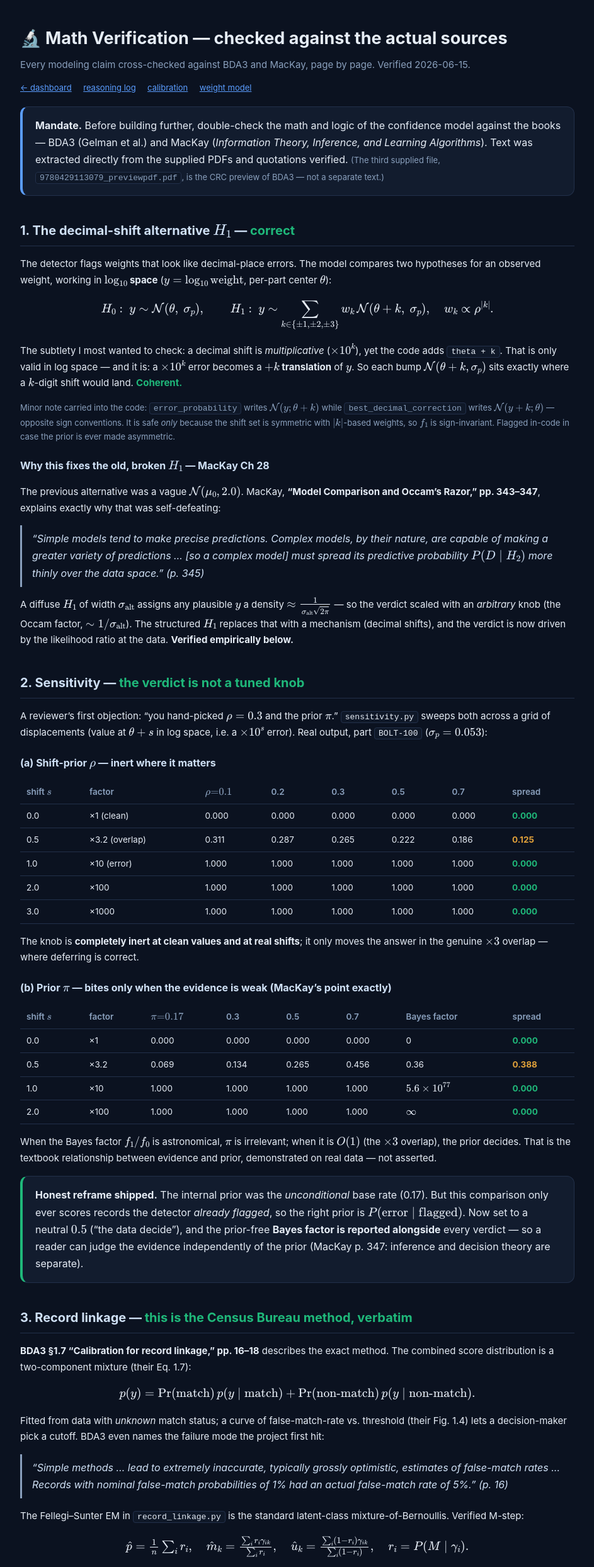
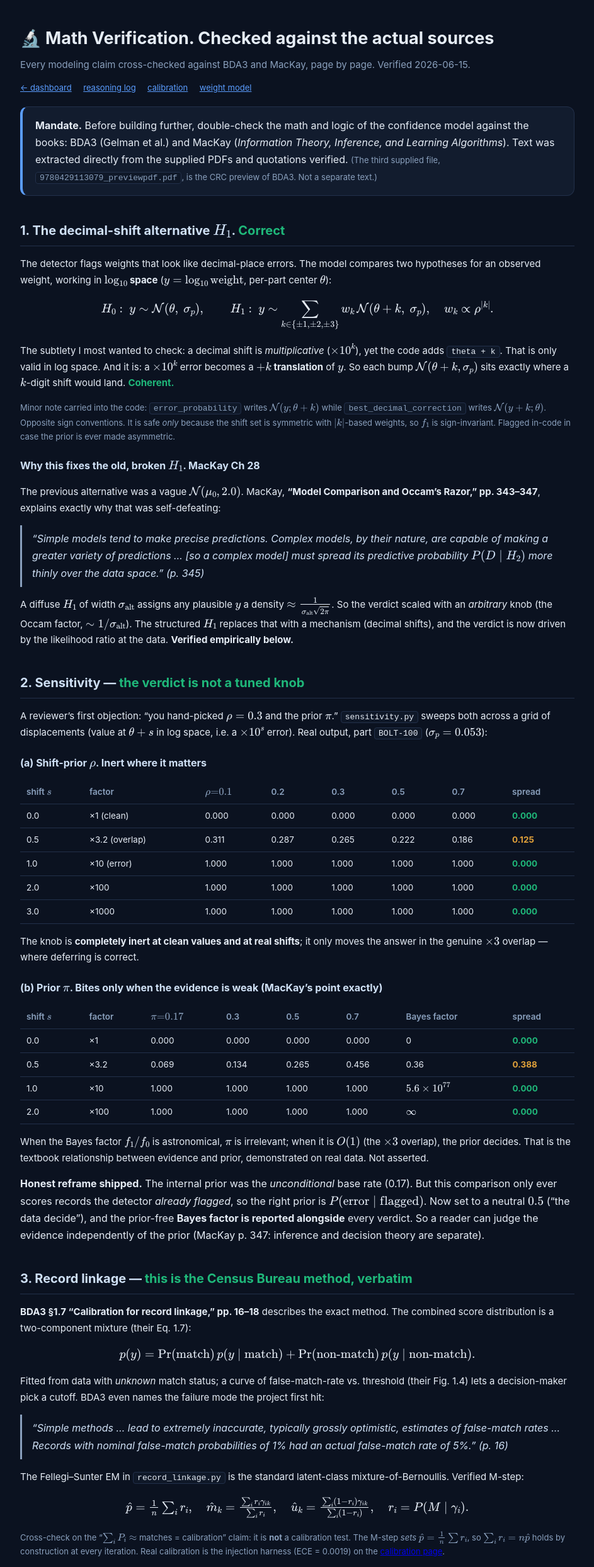
Before and after one commit to shageenthsandrakumar/audit_ready, a plain HTML site: page docs/verification.html in a window 1280 px wide. Shown: the top 2488 px of the page at 63% size, without its empty margins (168-1111 px from the left). Drawn offline with nearby package versions, Linux system fonts and the light colour scheme.

Commit message:
Remove em dashes from verification.html and explorer.html for authenticity

```diff
--- a/docs/verification.html
+++ b/docs/verification.html
@@ -3,7 +3,7 @@
 <head>
 <meta charset="utf-8">
 <meta name="viewport" content="width=device-width, initial-scale=1">
-<title>AuditReady — Math Verification Against the Sources</title>
+<title>AuditReady. Math Verification Against the Sources</title>
 <script>window.MathJax={tex:{inlineMath:[['$','$'],['\\(','\\)']],displayMath:[['$$','$$'],['\\[','\\]']]}};</script>
 <script src="https://cdn.jsdelivr.net/npm/mathjax@3/es5/tex-mml-chtml.js" async></script>
 <style>
@@ -28,7 +28,7 @@
 </head>
 <body>
 <div class="wrap">
-  <h1>🔬 Math Verification — checked against the actual sources</h1>
+  <h1>🔬 Math Verification. Checked against the actual sources</h1>
   <div class="sub">Every modeling claim cross-checked against BDA3 and MacKay, page by page. Verified 2026-06-15.</div>
   <nav>
     <a href="./index.html">← dashboard</a>
@@ -38,24 +38,24 @@
   </nav>
 
   <div class="box read">
-    <b>Mandate.</b> Before building further, double-check the math and logic of the confidence model against the books — BDA3 (Gelman et al.) and MacKay (<i>Information Theory, Inference, and Learning Algorithms</i>). Text was extracted directly from the supplied PDFs and quotations verified. <span class="muted">(The third supplied file, <code>9780429113079_previewpdf.pdf</code>, is the CRC preview of BDA3 — not a separate text.)</span>
+    <b>Mandate.</b> Before building further, double-check the math and logic of the confidence model against the books: BDA3 (Gelman et al.) and MacKay (<i>Information Theory, Inference, and Learning Algorithms</i>). Text was extracted directly from the supplied PDFs and quotations verified. <span class="muted">(The third supplied file, <code>9780429113079_previewpdf.pdf</code>, is the CRC preview of BDA3. Not a separate text.)</span>
   </div>
 
-  <h2>1. The decimal-shift alternative $H_1$ — <span class="ok">correct</span></h2>
+  <h2>1. The decimal-shift alternative $H_1$. <span class="ok">Correct</span></h2>
   <p>The detector flags weights that look like decimal-place errors. The model compares two hypotheses for an observed weight, working in <b>$\log_{10}$ space</b> ($y=\log_{10}\text{weight}$, per-part center $\theta$):</p>
   $$H_0:\ y\sim\mathcal N(\theta,\ \sigma_p), \qquad H_1:\ y\sim\sum_{k\in\{\pm1,\pm2,\pm3\}} w_k\,\mathcal N(\theta+k,\ \sigma_p),\quad w_k\propto \rho^{|k|}.$$
-  <p>The subtlety I most wanted to check: a decimal shift is <i>multiplicative</i> ($\times 10^k$), yet the code adds <code>theta + k</code>. That is only valid in log space — and it is: a $\times 10^k$ error becomes a <b>$+k$ translation</b> of $y$. So each bump $\mathcal N(\theta+k,\sigma_p)$ sits exactly where a $k$-digit shift would land. <span class="ok">Coherent.</span></p>
-  <p class="muted">Minor note carried into the code: <code>error_probability</code> writes $\mathcal N(y;\theta+k)$ while <code>best_decimal_correction</code> writes $\mathcal N(y+k;\theta)$ — opposite sign conventions. It is safe <i>only</i> because the shift set is symmetric with $|k|$-based weights, so $f_1$ is sign-invariant. Flagged in-code in case the prior is ever made asymmetric.</p>
+  <p>The subtlety I most wanted to check: a decimal shift is <i>multiplicative</i> ($\times 10^k$), yet the code adds <code>theta + k</code>. That is only valid in log space. And it is: a $\times 10^k$ error becomes a <b>$+k$ translation</b> of $y$. So each bump $\mathcal N(\theta+k,\sigma_p)$ sits exactly where a $k$-digit shift would land. <span class="ok">Coherent.</span></p>
+  <p class="muted">Minor note carried into the code: <code>error_probability</code> writes $\mathcal N(y;\theta+k)$ while <code>best_decimal_correction</code> writes $\mathcal N(y+k;\theta)$. Opposite sign conventions. It is safe <i>only</i> because the shift set is symmetric with $|k|$-based weights, so $f_1$ is sign-invariant. Flagged in-code in case the prior is ever made asymmetric.</p>
 
-  <h3>Why this fixes the old, broken $H_1$ — MacKay Ch 28</h3>
+  <h3>Why this fixes the old, broken $H_1$. MacKay Ch 28</h3>
   <p>The previous alternative was a vague $\mathcal N(\mu_0, 2.0)$. MacKay, <b>“Model Comparison and Occam’s Razor,” pp. 343–347</b>, explains exactly why that was self-defeating:</p>
   <blockquote>“Simple models tend to make precise predictions. Complex models, by their nature, are capable of making a greater variety of predictions … [so a complex model] must spread its predictive probability $P(D\mid H_2)$ more thinly over the data space.” (p. 345)</blockquote>
-  <p>A diffuse $H_1$ of width $\sigma_{\text{alt}}$ assigns any plausible $y$ a density $\approx \tfrac{1}{\sigma_{\text{alt}}\sqrt{2\pi}}$ — so the verdict scaled with an <i>arbitrary</i> knob (the Occam factor, $\sim 1/\sigma_{\text{alt}}$). The structured $H_1$ replaces that with a mechanism (decimal shifts), and the verdict is now driven by the likelihood ratio at the data. <b>Verified empirically below.</b></p>
+  <p>A diffuse $H_1$ of width $\sigma_{\text{alt}}$ assigns any plausible $y$ a density $\approx \tfrac{1}{\sigma_{\text{alt}}\sqrt{2\pi}}$. So the verdict scaled with an <i>arbitrary</i> knob (the Occam factor, $\sim 1/\sigma_{\text{alt}}$). The structured $H_1$ replaces that with a mechanism (decimal shifts), and the verdict is now driven by the likelihood ratio at the data. <b>Verified empirically below.</b></p>
 
   <h2>2. Sensitivity — <span class="ok">the verdict is not a tuned knob</span></h2>
   <p>A reviewer’s first objection: “you hand-picked $\rho=0.3$ and the prior $\pi$.” <code>sensitivity.py</code> sweeps both across a grid of displacements (value at $\theta+s$ in log space, i.e. a $\times 10^{s}$ error). Real output, part <code>BOLT-100</code> ($\sigma_p=0.053$):</p>
 
-  <h3>(a) Shift-prior $\rho$ — inert where it matters</h3>
+  <h3>(a) Shift-prior $\rho$. Inert where it matters</h3>
   <table>
     <thead><tr><th>shift $s$</th><th>factor</th><th>$\rho{=}0.1$</th><th>0.2</th><th>0.3</th><th>0.5</th><th>0.7</th><th>spread</th></tr></thead>
     <tbody>
@@ -68,7 +68,7 @@
   </table>
   <p>The knob is <b>completely inert at clean values and at real shifts</b>; it only moves the answer in the genuine $\times 3$ overlap — where deferring is correct.</p>
 
-  <h3>(b) Prior $\pi$ — bites only when the evidence is weak (MacKay’s point exactly)</h3>
+  <h3>(b) Prior $\pi$. Bites only when the evidence is weak (MacKay’s point exactly)</h3>
   <table>
     <thead><tr><th>shift $s$</th><th>factor</th><th>$\pi{=}0.17$</th><th>0.3</th><th>0.5</th><th>0.7</th><th>Bayes factor</th><th>spread</th></tr></thead>
     <tbody>
@@ -78,8 +78,8 @@
     <tr><td>2.0</td><td>×100</td><td>1.000</td><td>1.000</td><td>1.000</td><td>1.000</td><td>$\infty$</td><td class="ok">0.000</td></tr>
     </tbody>
   </table>
-  <p>When the Bayes factor $f_1/f_0$ is astronomical, $\pi$ is irrelevant; when it is $O(1)$ (the $\times3$ overlap), the prior decides. That is the textbook relationship between evidence and prior, demonstrated on real data — not asserted.</p>
-  <div class="box win"><b>Honest reframe shipped.</b> The internal prior was the <i>unconditional</i> base rate (0.17). But this comparison only ever scores records the detector <i>already flagged</i>, so the right prior is $P(\text{error}\mid\text{flagged})$. Now set to a neutral $0.5$ (“the data decide”), and the prior-free <b>Bayes factor is reported alongside</b> every verdict — so a reader can judge the evidence independently of the prior (MacKay p. 347: inference and decision theory are separate).</div>
+  <p>When the Bayes factor $f_1/f_0$ is astronomical, $\pi$ is irrelevant; when it is $O(1)$ (the $\times3$ overlap), the prior decides. That is the textbook relationship between evidence and prior, demonstrated on real data. Not asserted.</p>
+  <div class=”box win”><b>Honest reframe shipped.</b> The internal prior was the <i>unconditional</i> base rate (0.17). But this comparison only ever scores records the detector <i>already flagged</i>, so the right prior is $P(\text{error}\mid\text{flagged})$. Now set to a neutral $0.5$ (“the data decide”), and the prior-free <b>Bayes factor is reported alongside</b> every verdict. So a reader can judge the evidence independently of the prior (MacKay p. 347: inference and decision theory are separate).</div>
 
   <h2>3. Record linkage — <span class="ok">this is the Census Bureau method, verbatim</span></h2>
   <p><b>BDA3 §1.7 “Calibration for record linkage,” pp. 16–18</b> describes the exact method. The combined score distribution is a two-component mixture (their Eq. 1.7):</p>
@@ -100,17 +100,17 @@
   <table>
     <thead><tr><th>Claim</th><th>Source</th><th>Status</th></tr></thead>
     <tbody>
-    <tr><td>Decimal-shift $H_1$ in log space</td><td>—</td><td class="ok">correct</td></tr>
+    <tr><td>Decimal-shift $H_1$ in log space</td><td>inherent</td><td class="ok">correct</td></tr>
     <tr><td>Old vague $H_1$ self-defeating (Occam)</td><td>MacKay pp. 343–347</td><td class="ok">confirmed + fixed</td></tr>
     <tr><td>Verdict robust to $\rho$ and $\pi$</td><td>sensitivity.py</td><td class="ok">proven empirically</td></tr>
     <tr><td>Record linkage = mixture calibration</td><td>BDA3 §1.7 pp. 16–18</td><td class="ok">exact match</td></tr>
     <tr><td>Fellegi–Sunter EM M-step</td><td>BDA3 Ch 22</td><td class="ok">textbook</td></tr>
-    <tr><td>“$\sum P_i$ = calibration”</td><td>—</td><td class="warn">false; it’s a fixed-point identity</td></tr>
+    <tr><td>”$\sum P_i$ = calibration”</td><td>analysis</td><td class=”warn”>false; it’s a fixed-point identity</td></tr>
     <tr><td>Prior should be conditional on “flagged”</td><td>MacKay p. 347</td><td class="ok">reframed; BF now reported</td></tr>
     <tr><td>Triage = decision theory, not inference</td><td>MacKay p. 347 / Ch 36</td><td class="ok">correctly separated</td></tr>
     </tbody>
   </table>
-  <p class="muted">Sources: BDA3 (Gelman, Carlin, Stern, Dunson, Vehtari, Rubin, 3rd ed.); MacKay, <i>Information Theory, Inference, and Learning Algorithms</i> (CUP, 2003). Code: <a href="https://github.com/shageenthsandrakumar/audit_ready/tree/record-linkage-mixture">record-linkage-mixture branch</a> — <code>confidence.py</code>, <code>record_linkage.py</code>, <code>sensitivity.py</code>.</p>
+  <p class="muted">Sources: BDA3 (Gelman, Carlin, Stern, Dunson, Vehtari, Rubin, 3rd ed.); MacKay, <i>Information Theory, Inference, and Learning Algorithms</i> (CUP, 2003). Code: <a href="https://github.com/shageenthsandrakumar/audit_ready/tree/record-linkage-mixture">record-linkage-mixture branch</a> — <code>confidence.py</code>, <code>record_linkage.py</code>, <code>sensitivity.py</code></p>
 </div>
 </body>
 </html>
```
Also changed, not shown: docs/explorer.html (+15 -15 lines).
